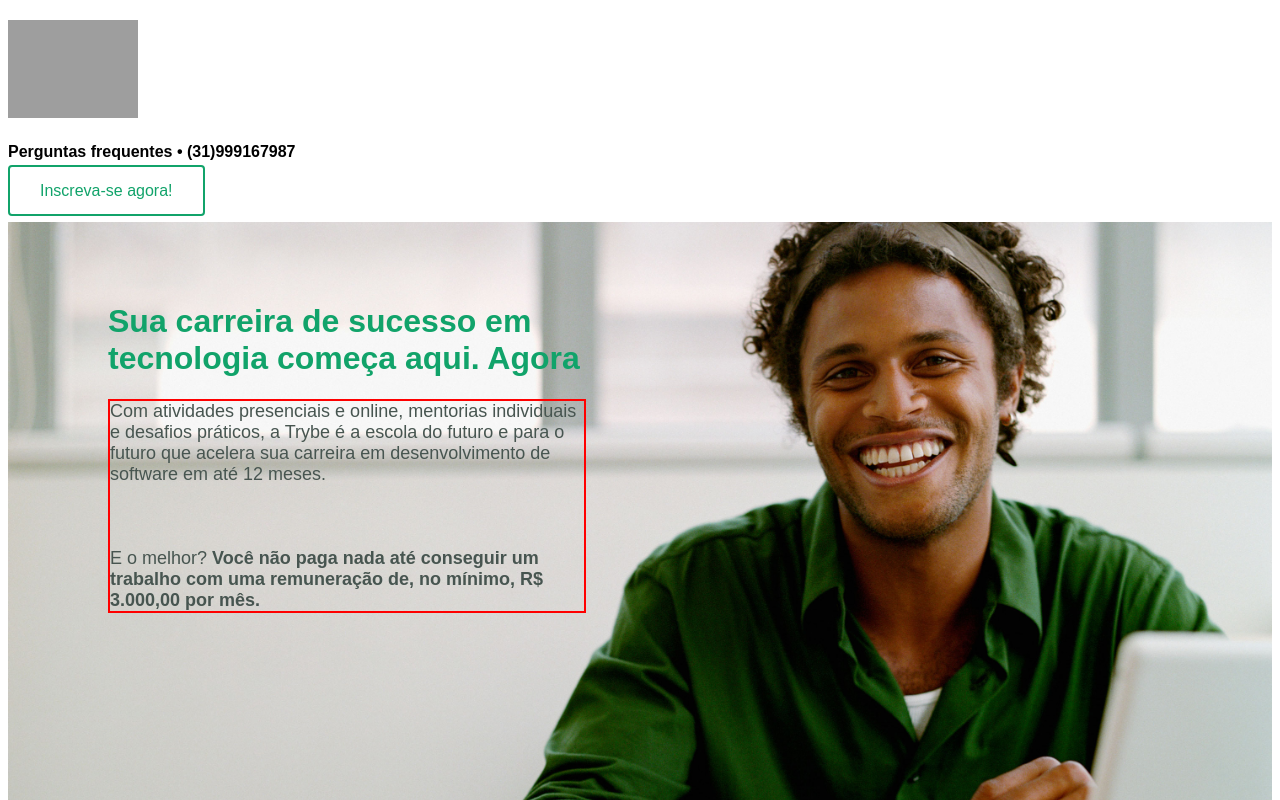
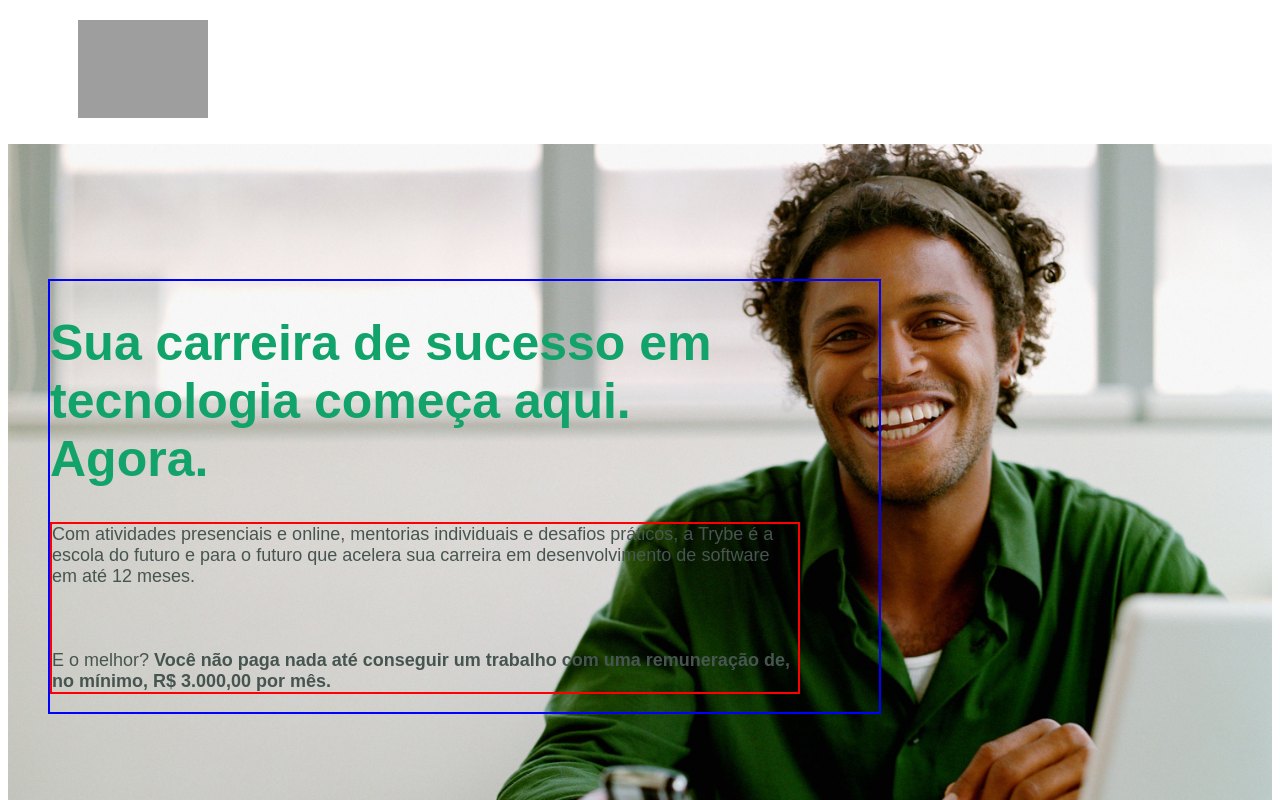
Before and after one commit to andrephelipe/trybe-exercises, a plain HTML site: page Bloco 3 - Introdução à HTML e CSS/HTML & CSS/index.html in a window 1280 px wide. Shown: the top 800 px of the page. Drawn offline with Linux system fonts and the light colour scheme; grey boxes are pictures that could not be loaded.

Commit message:
mudando fonte e tamanho do titulo

```diff
--- a/Bloco 3 - Introdução à HTML e CSS/HTML & CSS/index.html
+++ b/Bloco 3 - Introdução à HTML e CSS/HTML & CSS/index.html
@@ -13,15 +13,15 @@
     <div id="cabecalho">
         <img class="img-trybe" src="https://uploads-ssl.webflow.com/5d4c18a28620ae5d4f33af94/5d4c18a28620ae685733aff3_BRAND-LIGHT.png" alt="imagem da trybe">
 
-        <h4>Perguntas frequentes • (31)999167987</h4>
+        <!-- <h4>Perguntas frequentes • (31)999167987</h4>
 
-        <a id="inscreva-se" href="https://app.betrybe.com/course" target="_blank">Inscreva-se agora!</a>
+        <a id="inscreva-se" href="https://app.betrybe.com/course" target="_blank">Inscreva-se agora!</a> -->
     </div>
 
     <div class="header">
         <div class="header-container">
 
-            <h1>Sua carreira de sucesso em tecnologia começa aqui. Agora</h1>
+            <h1>Sua carreira de sucesso em tecnologia começa aqui. <br> Agora.</h1>
 
             <!-- <img src="./images/smiling-image.jpg" alt="imagem de capa homem sorrindo" width="400px"> -->
 
--- a/Bloco 3 - Introdução à HTML e CSS/HTML & CSS/style.css
+++ b/Bloco 3 - Introdução à HTML e CSS/HTML & CSS/style.css
@@ -21,6 +21,7 @@ h1 {
     /* border: 2px solid red;      */
     padding:10px 0 20px;
     margin-bottom: 2px;
+    margin-left: 70px;
 }
 
 .header {
@@ -39,13 +40,19 @@ h1 {
 }
 
 .header-container{
-    /* border: 2px solid red; */
-    width: 50%;
-    padding-left: 60px;
+    border: 2px solid blue;
+    width: 70%;
+    margin-top: 75px;
+    font-family: Montserrat, sans-serif;
 }
 
 .header-container p{
-    width: 80%;
+    width: 90%;
+}
+
+.header-container h1{
+    font-size: 50px;
+    width: 95%;
 }
 
 .img-trybe{
```
